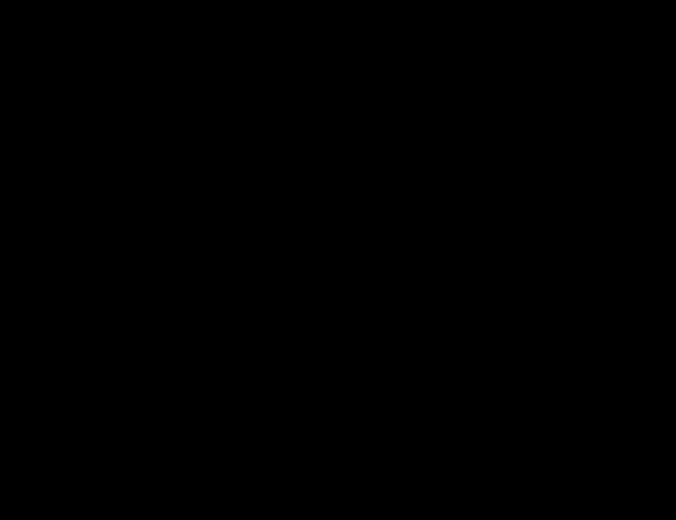
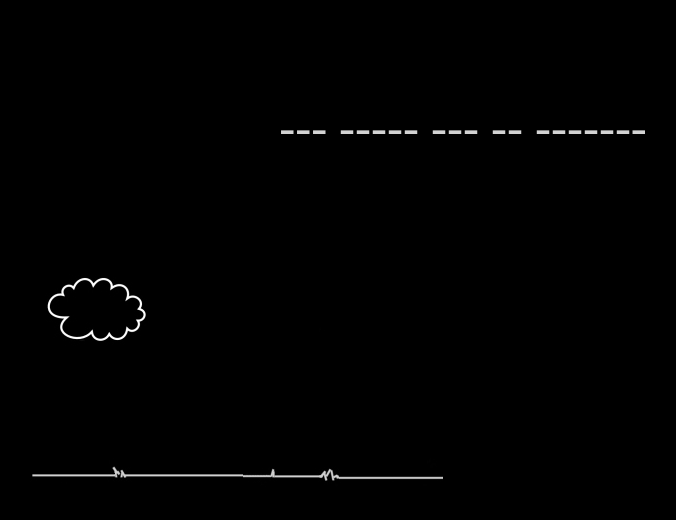
Before and after one commit to Tomekzako/hanged-man-, a plain HTML site: page index.html in a window 1280 px wide. Shown: the whole page, without its empty margins (177-853 px from the left). Drawn offline with Linux system fonts and the light colour scheme.

Commit message:
write password function

```diff
--- /dev/null
+++ b/app.js
@@ -0,0 +1,23 @@
+document.addEventListener('DOMContentLoaded', function () {
+
+    const password = "Bez pracy nie ma kołaczy".toUpperCase();
+    let hiddenPassword = "";
+
+    for (el in password) {
+        if (password.charAt(el) == " ") {
+            hiddenPassword += " ";
+        } else {
+            hiddenPassword += "-";
+
+        }
+    }
+
+    console.log(hiddenPassword);
+
+    function writePassword() {
+        document.querySelector('.board').innerHTML = hiddenPassword;
+    }
+
+    writePassword();
+
+});
--- a/index.html
+++ b/index.html
@@ -12,10 +12,12 @@
 <body>
     <div class="container">
         <div class="board"></div>
-        <div class="hang"></div>
+        <div class="hang">
+            <img src="img/s0.jpg" alt="">
+        </div>
         <div class="alphabet"></div>
     </div>
-    <script src=""></script>
+    <script src="app.js"></script>
 </body>
 
 </html>
--- a/styles.css
+++ b/styles.css
@@ -16,10 +16,12 @@ body {
     margin: 50px 0;
     text-align: center;
     font-size: 48px;
+    min-height: 60px;
 }
 
 .hang,
 .alphabet {
     width: 50%;
     text-align: center;
+    min-height: 280px;
 }
```
